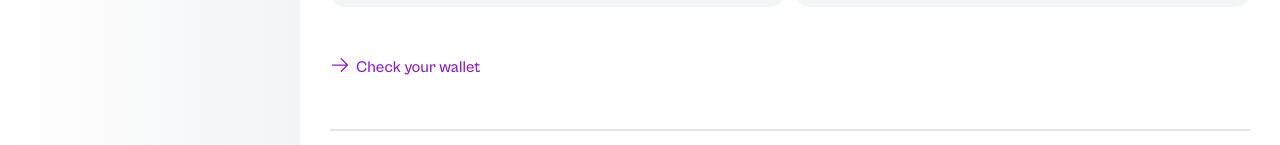
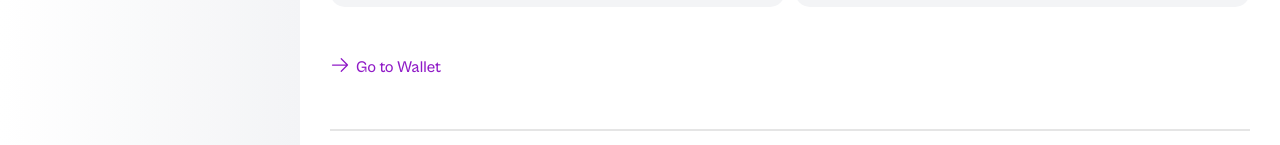
Before and after one commit to nunom27/crypture, a Next.js app: page /crypture-bot in a window 1280 px wide. Shown: the part 301-446 px from the top of the page. Built offline with nearby package versions, Linux system fonts and the light colour scheme.

Commit message:
Adicionados botões à Wallet e à página Crypture Bot

```diff
--- a/components/Bot.tsx
+++ b/components/Bot.tsx
@@ -40,7 +40,7 @@ function Bot() {
             </div>
             <div className='flex flex-row mt-[8px]'>
                 <ArrowRightIcon className='w-[20px] h-[20px] text-purple-200 mr-[6px]'></ArrowRightIcon>
-                <span className="text-purple-200 text-text font-medium">Check your wallet</span>
+                <span className="text-purple-200 text-text font-medium">Go to Wallet</span>
             </div>
             <div className='w-full flex flex-col justify-left gap-[2px]'>
                 <div className='bg-black w-full h-[1.5px] opacity-10 my-[10px]'></div>
--- a/components/WalletInfo2.tsx
+++ b/components/WalletInfo2.tsx
@@ -42,6 +42,10 @@ function WalletInfo2() {
                 <MinusIcon className='w-[20px] h-[20px] text-purple-200 mr-[6px]'></MinusIcon>
                 <span className="text-purple-200 text-text font-medium">Transfer to Account Wallet</span>
             </div>
+            <div className='flex flex-row mt-[8px]'>
+                <MinusIcon className='w-[20px] h-[20px] text-purple-200 mr-[6px]'></MinusIcon>
+                <span className="text-purple-200 text-text font-medium">Go to Crypture Bot</span>
+            </div>
         </div>
 
         <div className="flex flex-col gap-[15px] w-full">
```
